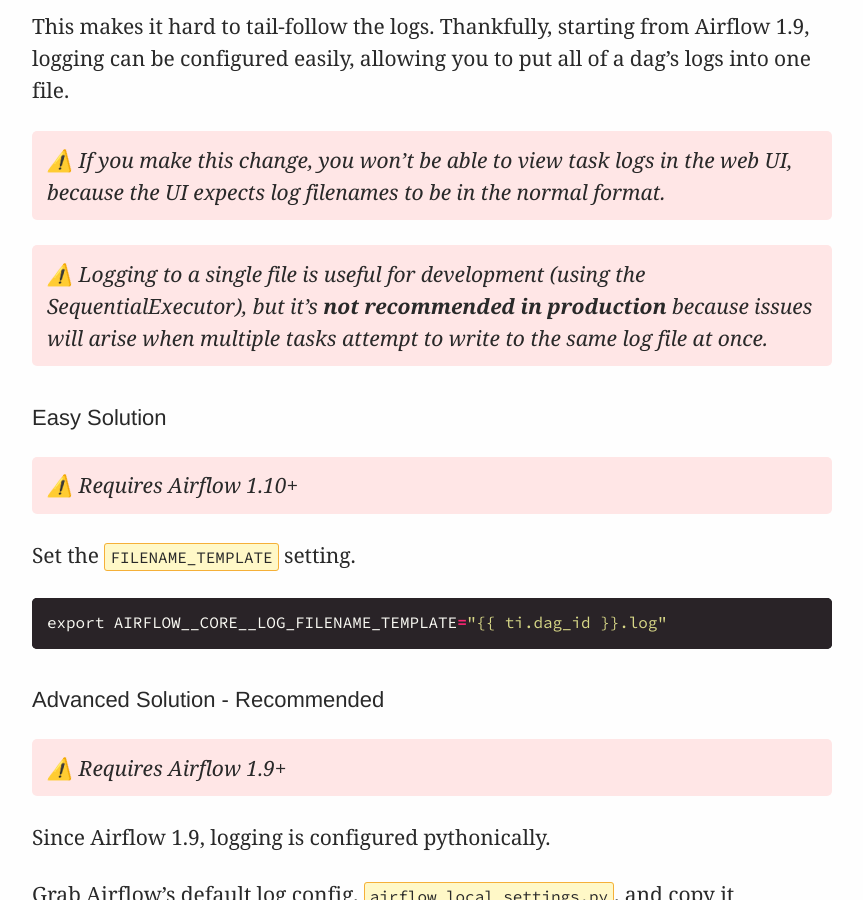
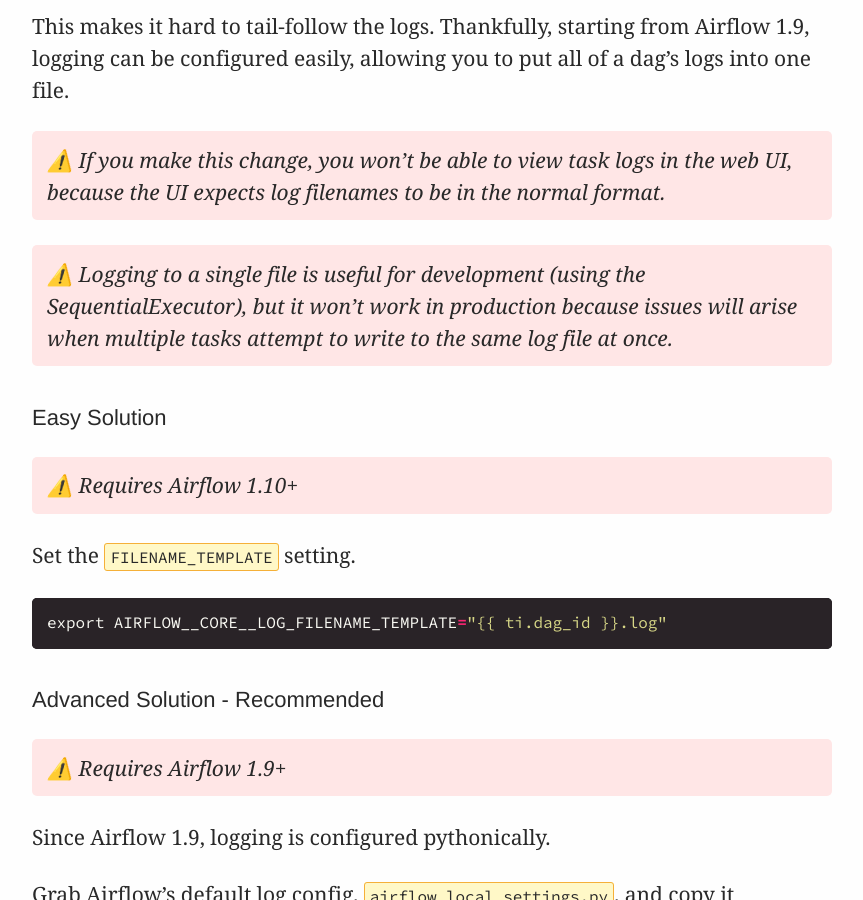
Before and after one commit to explodinglabs/explodinglabs.github.io, a Jekyll site: the page built from docs/_posts/airflow/2018-03-05-run-dag-and-watch-logs.markdown, in a window 1280 px wide and 900 px high, scrolled down 514 px. Shown: the whole window, without its empty margins (208-1071 px from the left). Built offline with Jekyll 4.4.1, drawn with Linux system fonts in a browser that asks for light colours.

Commit message:
Update 2018-03-05-run-dag-and-watch-logs.markdown

```diff
--- a/docs/_posts/airflow/2018-03-05-run-dag-and-watch-logs.markdown
+++ b/docs/_posts/airflow/2018-03-05-run-dag-and-watch-logs.markdown
@@ -32,7 +32,7 @@
 
 <div class="warning" markdown="1">
 Logging to a single file is useful for development (using the
-SequentialExecutor), but it's **not recommended in production** because issues
+SequentialExecutor), but it won't work in production because issues
 will arise when multiple tasks attempt to write to the same log file at once.
 </div>
 
```
